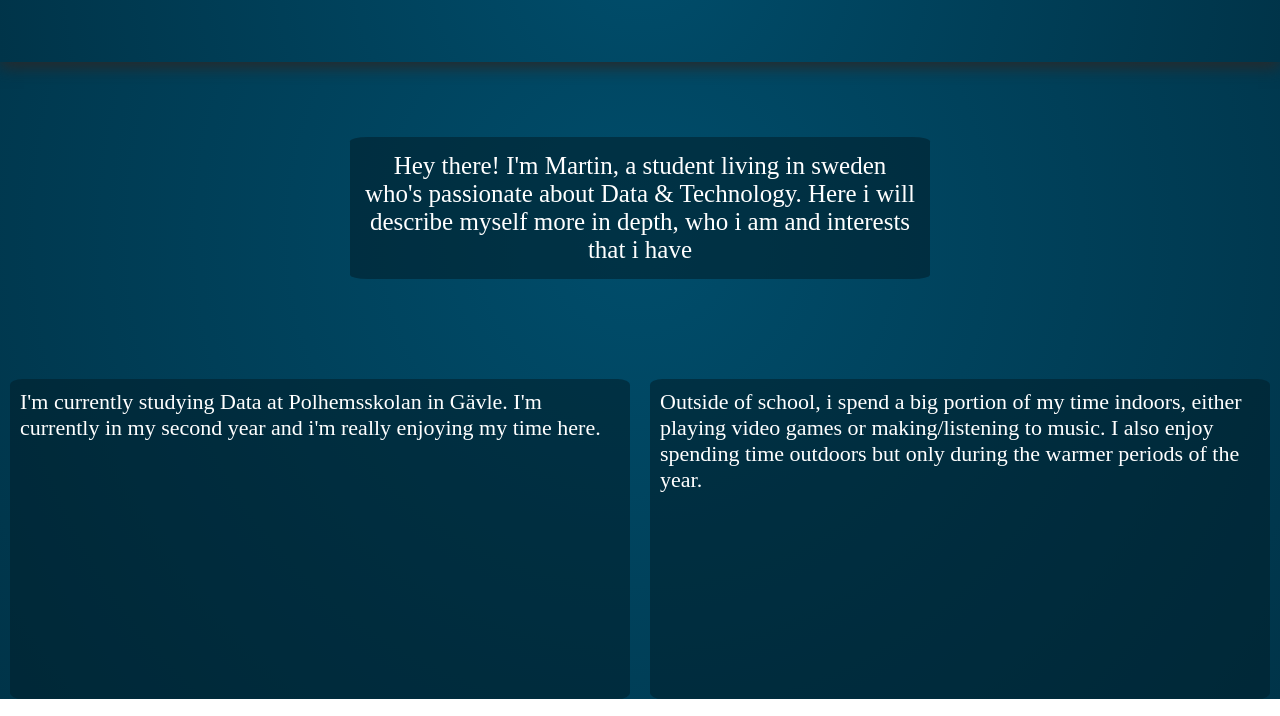
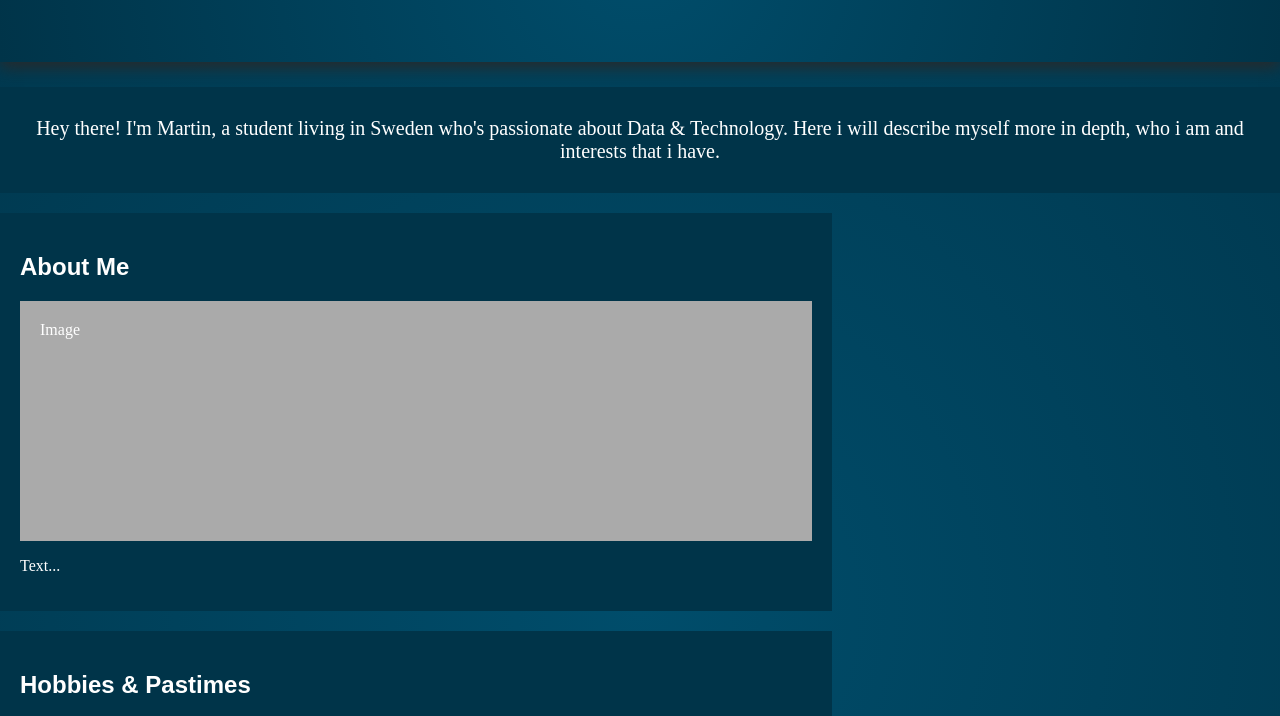
Before and after one commit to martinerny/Egen-hemsida, a plain HTML site: page About.html in a window 1280 px wide. Shown: the part 228-944 px from the top of the page. Drawn offline with Linux system fonts and the light colour scheme.

Commit message:
Ändringar i layouten
Jag har gjort ändringar i layouten för "About" sidan.

```diff
--- a/About.html
+++ b/About.html
@@ -27,11 +27,31 @@
       <h1>About</h1>
     </header>
 
-    <div class="introduction">Hey there! I'm Martin, a student living in sweden who's passionate about Data & Technology. Here i will describe myself more in depth, who i am and interests that i have</div>
+    <div class="introduction">
+      <p>Hey there! I'm Martin, a student living in Sweden who's passionate about Data & Technology. Here i will describe myself more in depth, who i am and interests that i have.</p>
+    </div>
 
-    <div class="container"> <!-- Container tagg med tre div element där varje div tagg representerar en låda med innehåll -->
-      <div class="box" id="box2">I'm currently studying Data at Polhemsskolan in Gävle. I'm currently in my second year and i'm really enjoying my time here.</div>
-      <div class="box" id="box3">Outside of school, i spend a big portion of my time indoors, either playing video games or making/listening to music. I also enjoy spending time outdoors but only during the warmer periods of the year.</div>
-      </div>
-  </body>
+
+    <div class="row">
+      <div class="leftcolumn">
+        <div class="card">
+          <h2>About Me</h2>
+          <div class="fakeimg" style="height:200px;">Image</div>
+          <p>Text...</p>
+          </div>
+
+          <div class="row">
+            <div class="card">
+              <h2>Hobbies & Pastimes</h2>
+              <div class="fakeimg" style="height:200px;">Image</div>
+              <p>Text...</p>
+              </div>
+
+              <div class="row">
+                <div class="card">
+                  <h2>Education</h2>
+                  <div class="fakeimg" style="height:200px;">Image</div>
+                  <p>Text...</p>
+                  </div>
+</body>
 </html>
--- a/stil.css
+++ b/stil.css
@@ -73,33 +73,34 @@ header {
 }
 
 .introduction {
-    margin-right: auto;
-    margin-left: auto;
-    background-color: #001f2b94;
+    background-color: #003449;
+    color: white;
+    font-size: 20px;
+    text-align: center;
     width: auto;
-    max-width: 550px;
-    padding: 15px;
-    color: white;
-    font-size: 25px;
-    text-align: center;
-    margin-top: 75px;
-    border-radius: 3%;
+    padding: 10px;
+    margin-top: 25px;
 }
 
-.container { /* Bestämmer layouten för allt inom <div class"container"> */
-    display: flex;
-    justify-content: space-around;
-    align-items: center;
-    margin-top: 100px;
+h2 {
+    font-family: Arial, Helvetica, sans-serif;
+    font-weight: bold;
 }
 
-.box {
-   width: 600px;
-   height: 300px;
-   padding: 10px;
-   background-color: #001f2b94;
-   color: white;
-   font-size: 22px;
-   border-radius: 2%;
-   /* Stilen för alla lådor som har taggen <div class"box"> i Index.html filen */
-}
+.leftcolumn {
+    float: left;
+    width: 65%;
+  }
+
+.card {
+    background-color: #003449;
+    color: white;
+    padding: 20px;
+    margin-top: 20px;
+  }
+
+.fakeimg {
+    background-color: #aaa;
+    width: auto;
+    padding: 20px;
+  }
```
Also changed, not shown: Contact.html (+3 -0 lines), Index.html (+2 -1 lines).
